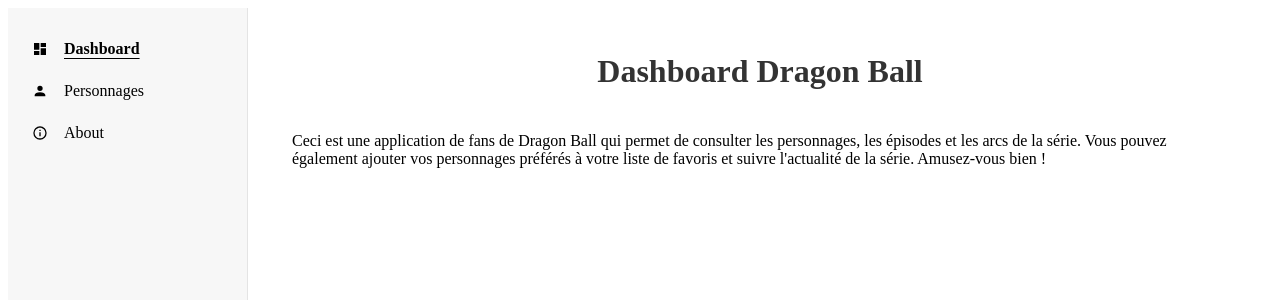
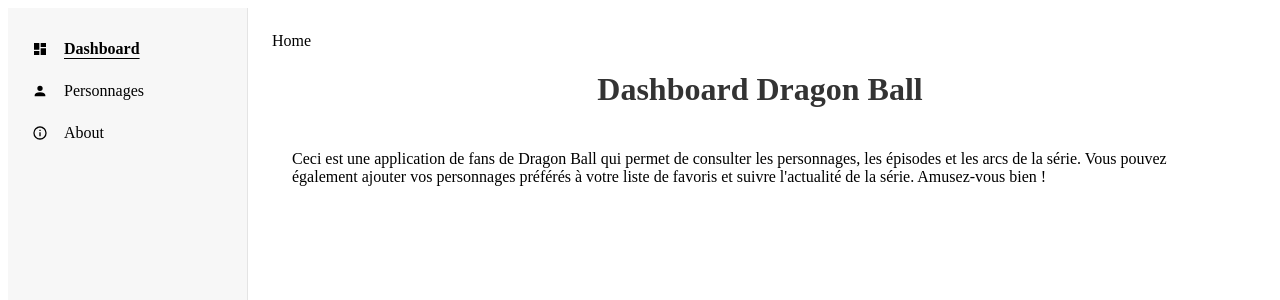
Before and after one commit to apally-orange/dragonball-app, a React (Vite) app: page / in a window 1280 px wide. Shown: the top 300 px of the page. Built offline with nearby package versions, Linux system fonts and the light colour scheme.

Commit message:
add breadcrumb

```diff
--- a/src/main.tsx
+++ b/src/main.tsx
@@ -2,6 +2,7 @@
 import { QueryClient, QueryClientProvider } from '@tanstack/react-query'
 import { RouterProvider, createRouter } from '@tanstack/react-router'
 import ReactDOM from 'react-dom/client'
+import { BreadcrumbValue } from './navigation/router-breadcrumb'
 import { routeTree } from './routeTree.gen'
 
 const queryClient = new QueryClient()
@@ -27,6 +28,9 @@
   interface Register {
     router: typeof router
   }
+  interface StaticDataRouteOption {
+    breadcrumb?: BreadcrumbValue;
+  }
 }
 
 const rootElement = document.getElementById('app')!
--- /dev/null
+++ b/src/navigation/breadcrumb.scss
@@ -0,0 +1,37 @@
+
+
+.breadcrumb {
+    display: flex;
+    align-items: center;
+    gap: 0.5rem;
+    font-size: 1rem;
+    color: var(--foreground);
+
+    &__list {
+        display: flex;
+        align-items: center;
+        gap: 0.5rem;
+        list-style: none;
+        padding: 0;
+        margin: 0;
+
+        a {
+            text-decoration: none;
+            color: inherit;
+            padding: 0.25rem 0.5rem;
+            display: inline-block;
+        }
+
+        a[aria-current="page"] {
+            text-decoration: underline;
+            text-underline-offset: 4px;
+            font-weight: 600;
+        }
+    }
+
+    &__item {
+        display: flex;
+        align-items: center;
+        gap: 0.5rem;
+    }
+}
--- /dev/null
+++ b/src/navigation/router-breadcrumb.tsx
@@ -0,0 +1,68 @@
+import { AnyRouteMatch, Link, useMatches } from "@tanstack/react-router";
+import { ChevronRight } from "lucide-react";
+
+export type BreadcrumbValue =
+  | string
+  | string[]
+  | ((match: AnyRouteMatch) => string | string[]);
+
+type ResolvedBreadcrumbItem = {
+  path: string;
+  label: string;
+};
+
+export function RouterBreadcrumb() {
+  const matches = useMatches();
+
+  console.log("matches:", matches);
+
+  const breadcrumbs: ResolvedBreadcrumbItem[] = matches.flatMap((match) => {
+    const staticData = match.staticData;
+    if (!staticData?.breadcrumb) return [];
+
+    const breadcrumbValue =
+      typeof staticData.breadcrumb === "function"
+        ? staticData.breadcrumb(match)
+        : staticData.breadcrumb;
+
+    const items = Array.isArray(breadcrumbValue)
+      ? breadcrumbValue
+      : [breadcrumbValue];
+
+    return items.map((item) => ({
+      label: item,
+      path: match.pathname,
+    }));
+  });
+
+  if (breadcrumbs.length === 0) {
+    return null;
+  }
+
+  console.log("Breadcrumbs:", breadcrumbs);
+
+  return (
+    <nav aria-label='Breadcrumb' className='breadcrumb'>
+      {breadcrumbs.map((crumb, index) => {
+        const isLast = index === breadcrumbs.length - 1;
+
+        return (
+          <span className='breadcrumb__item' key={`${crumb.path}-${index}`}>
+            {isLast ? (
+              <span aria-current='page' className='breadcrumb__current'>
+                {crumb.label}
+              </span>
+            ) : (
+              <>
+                <Link className='breadcrumb__link' to={crumb.path}>
+                  {crumb.label}
+                </Link>
+                <ChevronRight />
+              </>
+            )}
+          </span>
+        );
+      })}
+    </nav>
+  );
+}
--- a/src/routes/__root.tsx
+++ b/src/routes/__root.tsx
@@ -1,6 +1,7 @@
 import { Error } from '@/components/error';
 import { Loading } from '@/components/loading';
 import { SideNav } from '@/components/nav/side-nav';
+import { RouterBreadcrumb } from '@/navigation/router-breadcrumb';
 import { TanStackDevtools } from '@tanstack/react-devtools';
 import type { QueryClient } from '@tanstack/react-query';
 import { Outlet, createRootRouteWithContext } from '@tanstack/react-router';
@@ -23,6 +24,7 @@
       <div className="app-layout">
         <SideNav />
         <div className="main-content">
+          <RouterBreadcrumb />
           <Outlet />
           <TanStackDevtools
             config={{
--- a/src/routes/about/index.tsx
+++ b/src/routes/about/index.tsx
@@ -1,6 +1,7 @@
 import { createFileRoute } from '@tanstack/react-router'
 
 export const Route = createFileRoute('/about/')({
+    staticData: { breadcrumb: "About" },
     component: RouteComponent,
 })
 
--- a/src/routes/characters/$characterId.tsx
+++ b/src/routes/characters/$characterId.tsx
@@ -4,6 +4,9 @@
 import { createFileRoute, notFound } from '@tanstack/react-router'
 
 export const Route = createFileRoute('/characters/$characterId')({
+    staticData: {
+        breadcrumb: (match) => `#${match.params.characterId}`,
+    },
     component: RouteComponent,
     beforeLoad: async ({ params }) => {
         const characterId = params.characterId
--- a/src/routes/characters/index.tsx
+++ b/src/routes/characters/index.tsx
@@ -16,6 +16,7 @@
 
 
 export const Route = createFileRoute('/characters/')({
+    staticData: { breadcrumb: "Characters" },
     component: AllCharactersPage,
     loaderDeps: ({ search }) => ({
         pageIndex: search.pageIndex,
--- a/src/routes/index.tsx
+++ b/src/routes/index.tsx
@@ -2,5 +2,6 @@
 import { createFileRoute } from '@tanstack/react-router';
 
 export const Route = createFileRoute('/')({
+  staticData: { breadcrumb: "Home" },
   component: Dashboard,
 })
--- a/src/styles/global/_app-layout.scss
+++ b/src/styles/global/_app-layout.scss
@@ -4,9 +4,9 @@
 	min-height: 100vh;
 }
 
-
-
 .main-content {
+	display: flex;
+	flex-direction: column;
 	padding: 1.5rem;
 	overflow-y: auto;
 }
```
